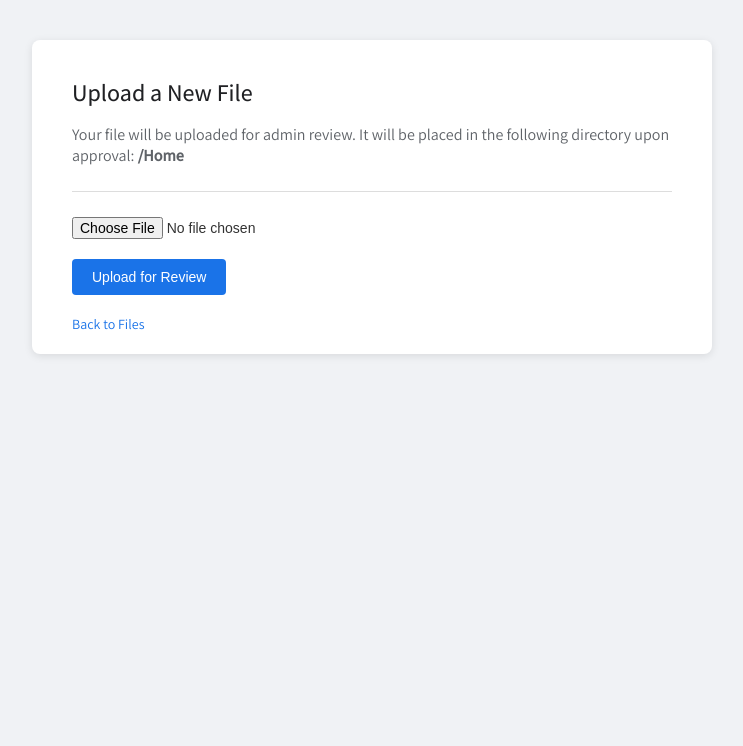
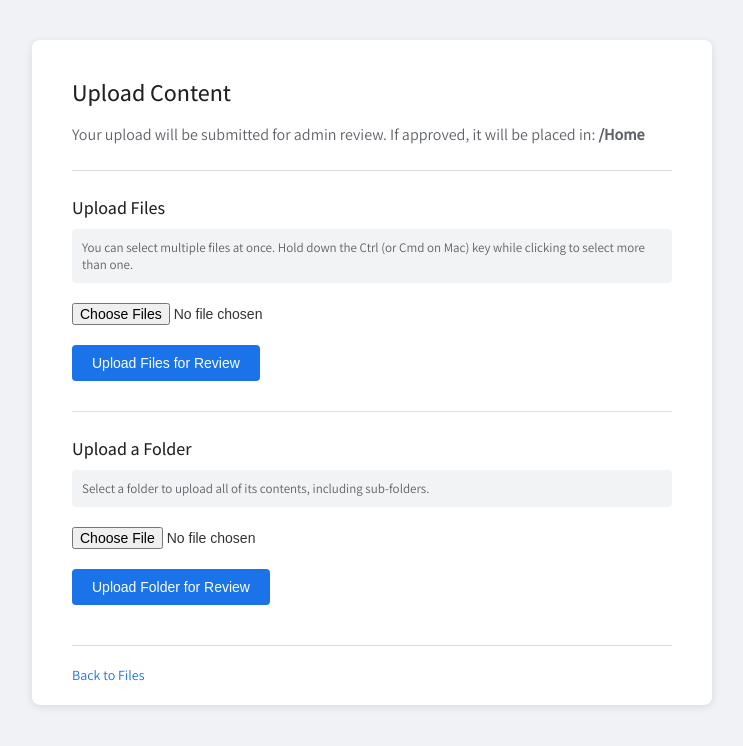
Before and after one commit to Yosefnago/Merkaz_lib, a Flask app: page /upload in a window 1280 px wide. Shown: the top 746 px of the page, without its empty margins (268-1011 px from the left). Run offline with Flask 3, Linux system fonts and the light colour scheme; the visitor is signed in with stand-in values (Sample User, id 1).

Commit message:
Support multi-file and folder uploads with improved admin review
Enhanced upload functionality to allow multiple files and folder uploads, including security checks for path traversal. Updated admin review logic to group uploads by top-level item, improved status tracking, and revised templates for clearer UI and messaging. Also refactored code to handle both files and folders in approval and decline actions.

```diff
--- a/routes/files.py
+++ b/routes/files.py
@@ -32,14 +32,27 @@ def downloads(subpath=''):
 
     items = []
     if os.path.exists(current_path) and os.path.isdir(current_path):
+        folders = []
+        files = []
         for item_name in os.listdir(current_path):
             if item_name.startswith('.'): continue
+
             item_path_os = os.path.join(current_path, item_name)
             item_path_url = os.path.join(safe_subpath, item_name).replace('\\', '/')
-            items.append(
-                {"name": item_name, "is_folder": os.path.isdir(item_path_os), "path": item_path_url})
 
-    items.sort(key=lambda x: (not x['is_folder'], x['name'].lower()))
+            item_data = {"name": item_name, "path": item_path_url}
+
+            if os.path.isdir(item_path_os):
+                item_data["is_folder"] = True
+                folders.append(item_data)
+            else:
+                item_data["is_folder"] = False
+                files.append(item_data)
+
+        folders.sort(key=lambda x: x['name'].lower())
+        files.sort(key=lambda x: x['name'].lower())
+
+        items = folders + files
 
     back_path = os.path.dirname(safe_subpath).replace('\\', '/') if safe_subpath else None
 
--- a/routes/uploads.py
+++ b/routes/uploads.py
@@ -18,26 +18,48 @@ def upload_file(subpath):
     upload_dir = os.path.join(os.path.dirname(os.path.abspath(__file__)).replace("routes",""), config.UPLOAD_FOLDER)
 
     if request.method == "POST":
-        if 'file' not in request.files:
-            flash('No file part', 'error')
-            return redirect(request.url)
-        file = request.files['file']
-        if file.filename == '':
-            flash('No selected file', 'error')
+        uploaded_files = request.files.getlist("file")
+        if not uploaded_files or (len(uploaded_files) == 1 and uploaded_files[0].filename == ''):
+            flash('No files selected.', 'error')
             return redirect(request.url)
 
         upload_subpath = request.form.get('subpath', '')
+        successful_uploads = []
 
-        if file:
-            filename = file.filename
-            if '/' in filename or '\\' in filename:
-                flash("Invalid filename. Subdirectories are not allowed.", "error")
-                return redirect(request.url)
+        for file in uploaded_files:
+            if file:
+                # filename from the browser can include the relative path for folder uploads
+                filename = file.filename
 
-            file.save(os.path.join(upload_dir, filename))
-            log_event(config.UPLOAD_LOG_FILE, [datetime.now().strftime("%Y-%m-%d %H:%M:%S"), session.get("email"), filename, upload_subpath])
-            flash(f'File "{filename}" successfully uploaded and is pending review.', 'success')
-            return redirect(url_for('files.downloads', subpath=upload_subpath))
+                # Security check to prevent path traversal attacks
+                if '..' in filename.split('/') or '..' in filename.split('\\') or os.path.isabs(filename):
+                    flash(f"Invalid path in filename: '{filename}' was skipped.", "error")
+                    continue
+
+                save_path = os.path.join(upload_dir, filename)
+
+                # Final security check to ensure the path doesn't escape the upload directory
+                if not os.path.abspath(save_path).startswith(os.path.abspath(upload_dir)):
+                    flash(f"Invalid save path for file: '{filename}' was skipped.", "error")
+                    continue
+
+                try:
+                    # Create parent directories if they don't exist
+                    os.makedirs(os.path.dirname(save_path), exist_ok=True)
+                    file.save(save_path)
+
+                    # The suggested path for the file after admin approval
+                    final_path_suggestion = os.path.join(upload_subpath, filename).replace('\\', '/')
+
+                    log_event(config.UPLOAD_LOG_FILE, [datetime.now().strftime("%Y-%m-%d %H:%M:%S"), session.get("email"), filename, final_path_suggestion])
+                    successful_uploads.append(filename)
+                except Exception as e:
+                    flash(f"Could not upload '{filename}'. Error: {e}", "error")
+
+        if successful_uploads:
+            flash(f'Successfully uploaded {len(successful_uploads)} file(s). Files are pending review.', 'success')
+
+        return redirect(url_for('files.downloads', subpath=upload_subpath))
 
     return render_template('upload.html', subpath=subpath)
 
@@ -50,13 +72,13 @@ def my_uploads():
     user_email = session.get('email')
     user_uploads = []
 
-    declined_files = set()
+    declined_items = set()
     try:
         with open(config.DECLINED_UPLOAD_LOG_FILE, 'r', newline='', encoding='utf-8') as f:
             reader = csv.DictReader(f)
             for row in reader:
                 if row['email'] == user_email:
-                    declined_files.add(row['filename'])
+                    declined_items.add(row['filename'])
     except FileNotFoundError:
         pass
 
@@ -65,9 +87,12 @@ def my_uploads():
             reader = csv.DictReader(f)
             for row in reader:
                 if row['email'] == user_email:
-                    if row['filename'] in declined_files:
+                    full_relative_path = row['filename']
+                    top_level_item = full_relative_path.split('/')[0].split('\\')[0]
+
+                    if top_level_item in declined_items:
                         row['status'] = 'Declined'
-                    elif os.path.exists(os.path.join(upload_dir, row['filename'])):
+                    elif os.path.exists(os.path.join(upload_dir, full_relative_path)):
                         row['status'] = 'Pending Review'
                     else:
                         row['status'] = 'Approved & Moved'
@@ -83,28 +108,36 @@ def admin_uploads():
     if not session.get("is_admin"):
         abort(403)
 
-    upload_dir = os.path.join(os.path.dirname(os.path.abspath(__file__)).replace("routes",""), config.UPLOAD_FOLDER)
-    uploads = []
-    processed_filenames = set()
+    upload_dir = os.path.join(os.path.dirname(os.path.abspath(__file__)).replace("routes", ""), config.UPLOAD_FOLDER)
+    grouped_uploads = {}
 
     try:
         with open(config.UPLOAD_LOG_FILE, mode='r', newline='', encoding='utf-8') as f:
             reader = csv.reader(f)
             header = next(reader, None)
-            all_uploads = list(reader)
+            all_uploads_logged = list(reader)
 
-        for row in reversed(all_uploads):
-            filename = row[2]
-            if filename not in processed_filenames:
-                uploads.append({"timestamp": row[0], "email": row[1], "filename": filename, "path": row[3]})
-                processed_filenames.add(filename)
+        for row in reversed(all_uploads_logged):
+            timestamp, email, relative_path, suggested_full_path = row[0], row[1], row[2], row[3]
+            top_level_item = relative_path.split('/')[0].split('\\')[0]
 
-        uploads.reverse()
+            if top_level_item not in grouped_uploads:
+                if os.path.exists(os.path.join(upload_dir, top_level_item)):
+                    is_part_of_dir_upload = '/' in relative_path or '\\' in relative_path
+                    final_approval_path = os.path.dirname(suggested_full_path) if is_part_of_dir_upload else suggested_full_path
+
+                    grouped_uploads[top_level_item] = {
+                        "timestamp": timestamp,
+                        "email": email,
+                        "filename": top_level_item,
+                        "path": final_approval_path
+                    }
     except (FileNotFoundError, StopIteration):
         pass
 
-    existing_uploads = [up for up in uploads if os.path.exists(os.path.join(upload_dir, up['filename']))]
-    return render_template("admin_uploads.html", uploads=existing_uploads)
+    final_uploads_list = sorted(list(grouped_uploads.values()), key=lambda x: x['timestamp'])
+    return render_template("admin_uploads.html", uploads=final_uploads_list)
+
 
 @uploads_bp.route("/admin/move_upload/<path:filename>", methods=["POST"])
 def move_upload(filename):
@@ -119,7 +152,7 @@ def move_upload(filename):
         flash("Target path cannot be empty.", "error")
         return redirect(url_for("uploads.admin_uploads"))
 
-    source_file = os.path.join(upload_dir, filename)
+    source_item = os.path.join(upload_dir, filename)
     destination_path = os.path.join(share_dir, target_path_str)
 
     safe_destination = os.path.abspath(destination_path)
@@ -129,12 +162,12 @@ def move_upload(filename):
 
     try:
         os.makedirs(os.path.dirname(safe_destination), exist_ok=True)
-        shutil.move(source_file, safe_destination)
-        flash(f'File "{filename}" has been successfully moved to "{target_path_str}".', "success")
+        shutil.move(source_item, safe_destination)
+        flash(f'Item "{filename}" has been successfully moved to "{target_path_str}".', "success")
     except FileNotFoundError:
-        flash(f'Error: Source file "{filename}" not found.', "error")
+        flash(f'Error: Source item "{filename}" not found.', "error")
     except Exception as e:
-        flash(f"An error occurred while moving the file: {e}", "error")
+        flash(f"An error occurred while moving the item: {e}", "error")
 
     return redirect(url_for("uploads.admin_uploads"))
 
@@ -144,18 +177,21 @@ def decline_upload(filename):
         abort(403)
 
     upload_dir = os.path.join(os.path.dirname(os.path.abspath(__file__)).replace("routes",""), config.UPLOAD_FOLDER)
-    file_to_delete = os.path.join(upload_dir, filename)
+    item_to_delete = os.path.join(upload_dir, filename)
     user_email = request.form.get("email", "unknown")
 
     log_event(config.DECLINED_UPLOAD_LOG_FILE, [datetime.now().strftime("%Y-%m-%d %H:%M:%S"), user_email, filename])
 
     try:
-        if os.path.exists(file_to_delete):
-            os.remove(file_to_delete)
-            flash(f'File "{filename}" has been declined and removed.', "success")
+        if os.path.exists(item_to_delete):
+            if os.path.isdir(item_to_delete):
+                shutil.rmtree(item_to_delete)
+            else:
+                os.remove(item_to_delete)
+            flash(f'Item "{filename}" has been declined and removed.', "success")
         else:
-            flash(f'File "{filename}" was already removed.', "error")
+            flash(f'Item "{filename}" was already removed.', "error")
     except Exception as e:
-        flash(f"An error occurred while declining the file: {e}", "error")
+        flash(f"An error occurred while declining the item: {e}", "error")
 
     return redirect(url_for("uploads.admin_uploads"))
--- a/templates/upload.html
+++ b/templates/upload.html
@@ -2,7 +2,7 @@
 <html lang="en">
 <head>
     <meta charset="UTF-8">
-    <title>TobeKK - Upload File</title>
+    <title>TobeKK - Upload Content</title>
     <link rel="preconnect" href="https://fonts.googleapis.com">
     <link rel="preconnect" href="https://fonts.gstatic.com" crossorigin>
     <link href="https://fonts.googleapis.com/css2?family=Assistant:wght@400;500&family=Roboto:wght@400;500&display=swap" rel="stylesheet">
@@ -30,13 +30,29 @@
             color: #202124;
             margin-bottom: 15px;
         }
+        h2 {
+            font-size: 18px;
+            font-weight: 500;
+            color: #202124;
+            margin-top: 0;
+            margin-bottom: 10px;
+        }
         p {
             color: #5f6368;
             margin-bottom: 25px;
         }
-        form {
+        .info {
+            font-size: 13px;
+            color: #5f6368;
+            background-color: #f1f3f4;
+            padding: 10px;
+            border-radius: 4px;
+            margin-bottom: 20px;
+        }
+        .upload-section {
             border-top: 1px solid #ddd;
             padding-top: 25px;
+            margin-bottom: 30px;
         }
         input[type="file"] {
             font-size: 14px;
@@ -66,22 +82,44 @@
         }
         .back-link {
             display: inline-block;
-            margin-top: 20px;
+            margin-top: 10px;
+            border-top: 1px solid #ddd;
+            padding-top: 20px;
+            width: 100%;
         }
     </style>
 </head>
 <body>
     <div class="container">
-        <h1>Upload a New File</h1>
+        <h1>Upload Content</h1>
 
-        <p>Your file will be uploaded for admin review. It will be placed in the following directory upon approval: <strong>/{{ subpath or 'Home' }}</strong></p>
+        <p>Your upload will be submitted for admin review. If approved, it will be placed in: <strong>/{{ subpath or 'Home' }}</strong></p>
 
-        <form method="post" enctype="multipart/form-data">
-            <input type="hidden" name="subpath" value="{{ subpath }}">
-            <input type="file" name="file" required>
-            <br>
-            <button type="submit">Upload for Review</button>
-        </form>
+        <div class="upload-section">
+            <h2>Upload Files</h2>
+            <div class="info">
+                You can select multiple files at once. Hold down the Ctrl (or Cmd on Mac) key while clicking to select more than one.
+            </div>
+            <form method="post" enctype="multipart/form-data">
+                <input type="hidden" name="subpath" value="{{ subpath }}">
+                <input type="file" name="file" required multiple>
+                <br>
+                <button type="submit">Upload Files for Review</button>
+            </form>
+        </div>
+
+        <div class="upload-section">
+            <h2>Upload a Folder</h2>
+            <div class="info">
+                Select a folder to upload all of its contents, including sub-folders.
+            </div>
+            <form method="post" enctype="multipart/form-data">
+                <input type="hidden" name="subpath" value="{{ subpath }}">
+                <input type="file" name="file" required webkitdirectory>
+                <br>
+                <button type="submit">Upload Folder for Review</button>
+            </form>
+        </div>
 
         <a href="{{ url_for('files.downloads', subpath=subpath) }}" class="back-link">Back to Files</a>
     </div>
```
Also changed, not shown: templates/admin_uploads.html (+4 -4 lines).
